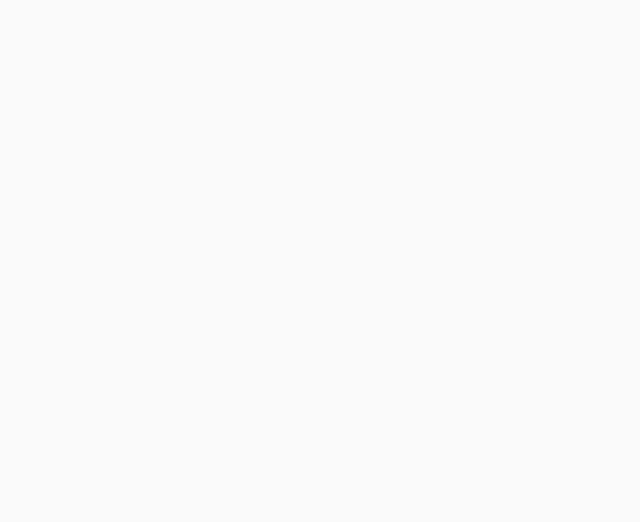
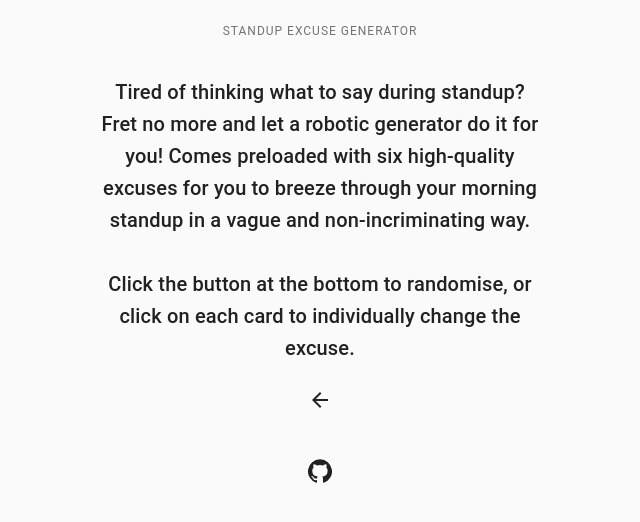
Before and after one commit to jaarnie/standup-excuse-generator-OLD, a React (Create React App) app: page /about in a window 1280 px wide. Shown: the top 522 px of the page, without its empty margins (320-960 px from the left). Built offline with nearby package versions, Linux system fonts and the light colour scheme.

Commit message:
tidied up

```diff
--- a/src/App.js
+++ b/src/App.js
@@ -1,18 +1,23 @@
 import React from "react"
+import "./index.css"
 import { BrowserRouter, Route, Switch } from "react-router-dom"
 import { CssBaseline, Container } from "@material-ui/core"
 
-import Home from "./components/Home"
+import Header from "./components/Header"
+import Home from "./pages/Home"
+import About from "./pages/About"
 
 export default function App() {
   return (
     <BrowserRouter>
-        <CssBaseline />
-        <Container maxWidth="md" style={{ marginTop: "5vh" }}>
-          <Switch>
-            <Route exact path="/" component={Home} />
-          </Switch>
-        </Container>
+      <CssBaseline />
+      <Container maxWidth="md">
+        <Header />
+        <Switch>
+          <Route exact path="/" component={Home} />
+          <Route path="/about" component={About} />
+        </Switch>
+      </Container>
     </BrowserRouter>
   )
 }
--- /dev/null
+++ b/src/components/Header.jsx
@@ -0,0 +1,33 @@
+import React from "react"
+import { makeStyles } from "@material-ui/core/styles"
+import { Grid, Typography } from "@material-ui/core"
+
+const useStyles = makeStyles(theme => ({
+  root: {
+    flexGrow: 1
+  },
+  title: {
+    padding: theme.spacing(2),
+    color: theme.palette.text.secondary
+  }
+}))
+
+export default function Header() {
+  const classes = useStyles()
+  return (
+    <div className={classes.root}>
+      <Grid container spacing={3}>
+        <Grid item xs={12}>
+          <Typography
+            className={classes.title}
+            component="div"
+            variant="overline"
+            align="center"
+          >
+            standup excuse generator
+          </Typography>
+        </Grid>
+      </Grid>
+    </div>
+  )
+}
--- a/src/constants/index.js
+++ b/src/constants/index.js
@@ -36,3 +36,5 @@ export const setDate = day => {
 
   return date
 }
+
+export const GITHUB = 'https://github.com/jaarnie/standup-excuse-generator'
--- /dev/null
+++ b/src/index.css
@@ -0,0 +1,4 @@
+a {
+  color: inherit;
+  text-decoration: inherit;
+}
--- /dev/null
+++ b/src/pages/About.jsx
@@ -0,0 +1,53 @@
+import React from "react"
+import { makeStyles } from "@material-ui/core/styles"
+import { Grid, Typography } from "@material-ui/core"
+import { ArrowBack, GitHub } from "@material-ui/icons"
+import { Link } from "react-router-dom"
+
+import { GITHUB } from "../constants/index"
+
+const useStyles = makeStyles({
+  root: {
+    flexGrow: 1,
+    textAlign: "center"
+  }
+})
+
+export default function Home() {
+  const classes = useStyles()
+
+  return (
+    <div className={classes.root}>
+      <Grid container spacing={3} justify="center">
+        <Grid item xs={12} sm={6} md={6}>
+          <Typography variant="h6">
+            Tired of thinking what to say during standup? Fret no more and let a
+            robotic generator do it for you! Comes preloaded with six
+            high-quality excuses for you to breeze through your morning standup
+            in a vague and non-incriminating way. <br />
+            <br />
+            Click the button at the bottom to randomise, or click on each card
+            to individually change the excuse.
+          </Typography>
+        </Grid>
+        <Grid item xs={12} style={{ marginBottom: "5vh" }}>
+          <Typography>
+            <Link to="/">
+              <ArrowBack />
+            </Link>
+          </Typography>
+        </Grid>
+        <Grid
+          container
+          spacing={3}
+          justify="center"
+          style={{ marginBottom: "5vh" }}
+        >
+          <a href={GITHUB}>
+            <GitHub />
+          </a>
+        </Grid>
+      </Grid>
+    </div>
+  )
+}
--- a/src/components/Home.jsx
+++ b/src/pages/Home.jsx
@@ -1,8 +1,10 @@
 import React, { useState } from "react"
 import { makeStyles } from "@material-ui/core/styles"
 import { Paper, Grid, Typography, Button } from "@material-ui/core"
+import { Link } from "react-router-dom"
+import { InfoOutlined } from "@material-ui/icons"
 
-import ExcuseCard from "./ExcuseCard"
+import ExcuseCard from "../components/ExcuseCard"
 import {
   YESTERDAY_EXCUSES,
   TODAY_EXCUSES,
@@ -53,11 +55,6 @@ export default function Home() {
     <div className={classes.root}>
       <Grid container spacing={3}>
         <Grid item xs={12}>
-          <Typography component="div" align="center" variant="overline">
-            standup excuse generator
-          </Typography>
-        </Grid>
-        <Grid item xs={12}>
           <Paper
             id="yesterday"
             className={classes.paper}
@@ -96,6 +93,13 @@ export default function Home() {
             new excuse
           </Button>
         </Grid>
+        <Grid item xs={12} style={{ margin: "1vh" }}>
+          <Typography align="center">
+            <Link to="/about">
+              <InfoOutlined />
+            </Link>
+          </Typography>
+        </Grid>
       </Grid>
     </div>
   )
```
Also changed, not shown: 1 other file (tests, documents, lock files or other folders).
